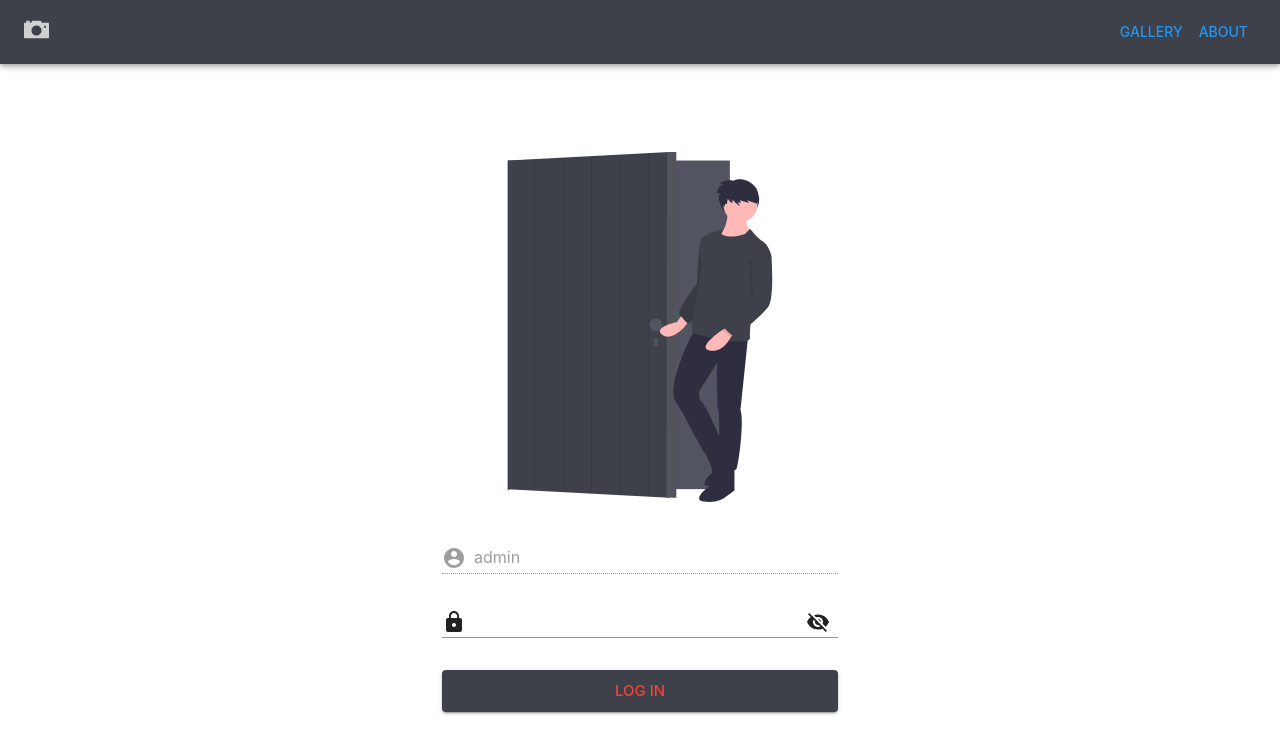
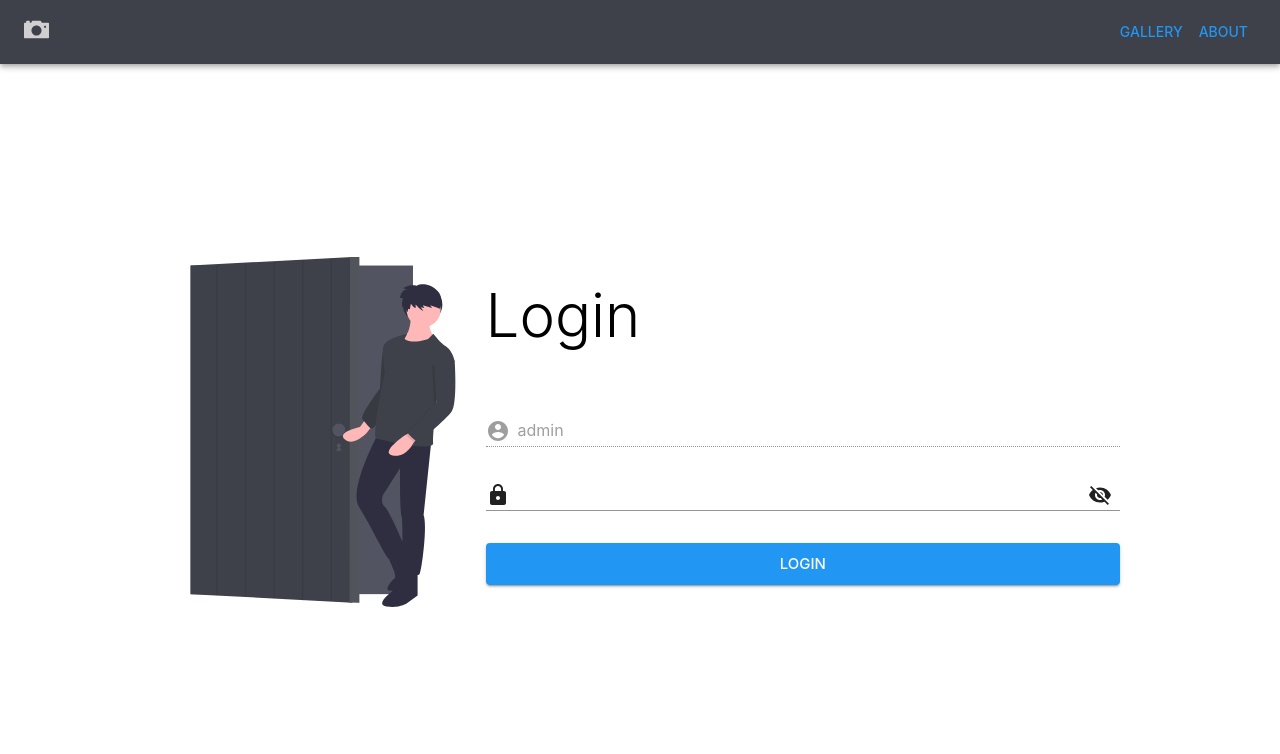
Before and after one commit to jamesphongduong/phongspho, a React (Create React App) app: page /login in a window 1280 px wide. Shown: the top 754 px of the page. Built offline with nearby package versions, Linux system fonts and the light colour scheme; no server answers.

Commit message:
color theme

```diff
--- a/src/components/App.tsx
+++ b/src/components/App.tsx
@@ -60,8 +60,8 @@ export default connect(mapStateToProps)(App);
 
 const theme = createMuiTheme({
   palette: {
-    primary: { main: colors.main, contrastText: '#f44336' },
-    secondary: { main: colors.action }
+    primary: { main: colors.main },
+    secondary: { main: colors.secondary }
   },
   typography: {
     fontFamily: [
--- a/src/components/Navbar.tsx
+++ b/src/components/Navbar.tsx
@@ -10,6 +10,8 @@ import { logoutAdmin } from '../redux/actions';
 import { removeLoggedInLocalStorage } from '../utils';
 import { RootState } from '../types';
 import { Dispatch } from 'redux';
+import { alertSuccessful } from '../utils';
+import { SweetAlertResult } from 'sweetalert2';
 
 interface _NavbarProps {
   items: NavbarItem[];
@@ -48,9 +50,10 @@ const _Navbar = (props: Props): JSX.Element => {
     );
   };
 
-  const onLogOut = (): void => {
+  const onLogOut = (): Promise<SweetAlertResult> => {
     logoutAdmin();
     removeLoggedInLocalStorage();
+    return alertSuccessful('Successfully logged out.');
   };
 
   return (
--- a/src/components/PhotoCard.tsx
+++ b/src/components/PhotoCard.tsx
@@ -143,8 +143,8 @@ const useStyles = makeStyles((theme: Theme) =>
       alignSelf: 'flex-start'
     },
     media: {
-      minHeight: 350,
-      minWidth: 350
+      minHeight: 300,
+      minWidth: 300
     },
     hideCaption: {
       display: 'none'
--- a/src/components/pages/Login.tsx
+++ b/src/components/pages/Login.tsx
@@ -1,5 +1,5 @@
 import React, { PureComponent } from 'react';
-import { InputAdornment, Container } from '@material-ui/core';
+import { InputAdornment, Container, Typography, Box } from '@material-ui/core';
 import { SweetAlertResult } from 'sweetalert2';
 import { CustomButton, CustomTextField, Image } from '../';
 import { RouteComponentProps, withRouter } from 'react-router';
@@ -15,6 +15,7 @@ import { connect } from 'react-redux';
 import { Dispatch } from 'redux';
 import { setLoggedInLocalStorage } from '../../utils';
 import { LoginAction } from '../../types';
+import { app } from '../../styles';
 
 interface _LoginProps {}
 
@@ -64,9 +65,12 @@ class _Login extends PureComponent<Props, _LoginState> {
     const { passwordInput, showPassword } = this.state;
 
     return (
-      <div style={styles.container}>
-        <Image src={'/login.svg'} alt="login" style={styles.imageContainer} />
-        <Container maxWidth="xs">
+      <Box px={16} style={app.splitContainer}>
+        <Image src={'/login.svg'} alt="login" />
+        <div>
+          <Typography variant="h2" gutterBottom style={app.headingStyle}>
+            Login
+          </Typography>
           <CustomTextField
             id="loginInput"
             InputProps={{
@@ -104,13 +108,13 @@ class _Login extends PureComponent<Props, _LoginState> {
           />
           <CustomButton
             fullWidth
-            label="Log in"
-            color="primary"
+            label="Login"
+            color="secondary"
             onClick={this.onLogin}
             size="large"
           />
-        </Container>
-      </div>
+        </div>
+      </Box>
     );
   }
 }
@@ -127,15 +131,15 @@ const mapDispatchToProps = (dispatch: Dispatch): linkDispatchProps => {
 
 export const Login = connect(null, mapDispatchToProps)(withRouter(_Login));
 
-const styles = {
-  container: {
-    display: 'flex',
-    flexDirection: 'column' as 'column',
-    alignItems: 'center',
-    height: '100%',
-    justifyContent: 'center'
-  },
-  imageContainer: {
-    marginBottom: 40
-  }
-};
+// const styles = {
+//   container: {
+//     display: 'flex',
+//     flexDirection: 'column' as 'column',
+//     alignItems: 'center',
+//     height: '100%',
+//     justifyContent: 'center'
+//   },
+//   imageContainer: {
+//     marginBottom: 40
+//   }
+// };
--- a/src/config/colorsTheme.ts
+++ b/src/config/colorsTheme.ts
@@ -1,4 +1,5 @@
 export const colors = {
   main: '#3e4149',
+  secondary: '#2196f3',
   action: '#2196f3'
 };
--- a/src/utils/alerts.ts
+++ b/src/utils/alerts.ts
@@ -4,7 +4,7 @@ import { colors } from '../config';
 const successfulOptions = (title: string) =>
   ({
     title,
-    timer: 2000,
+    // timer: 2000,
     icon: 'success',
     confirmButtonColor: colors.action
   } as SweetAlertOptions);
```
